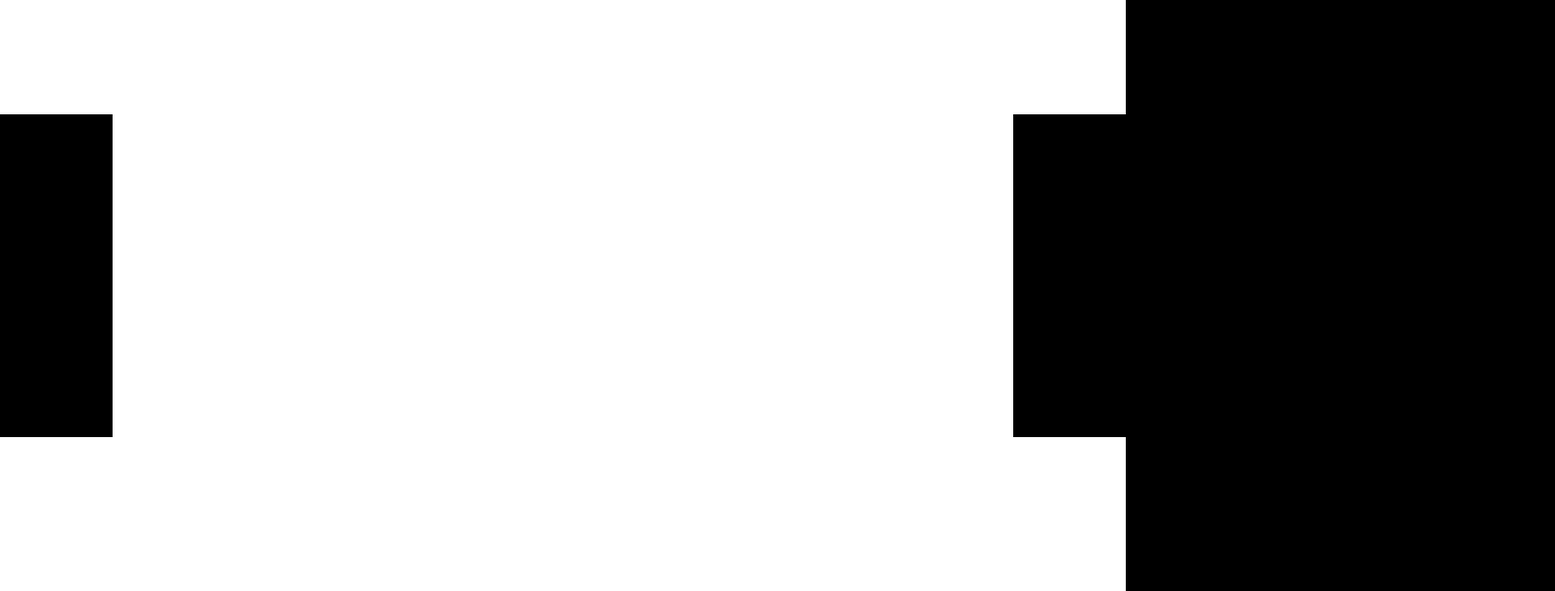
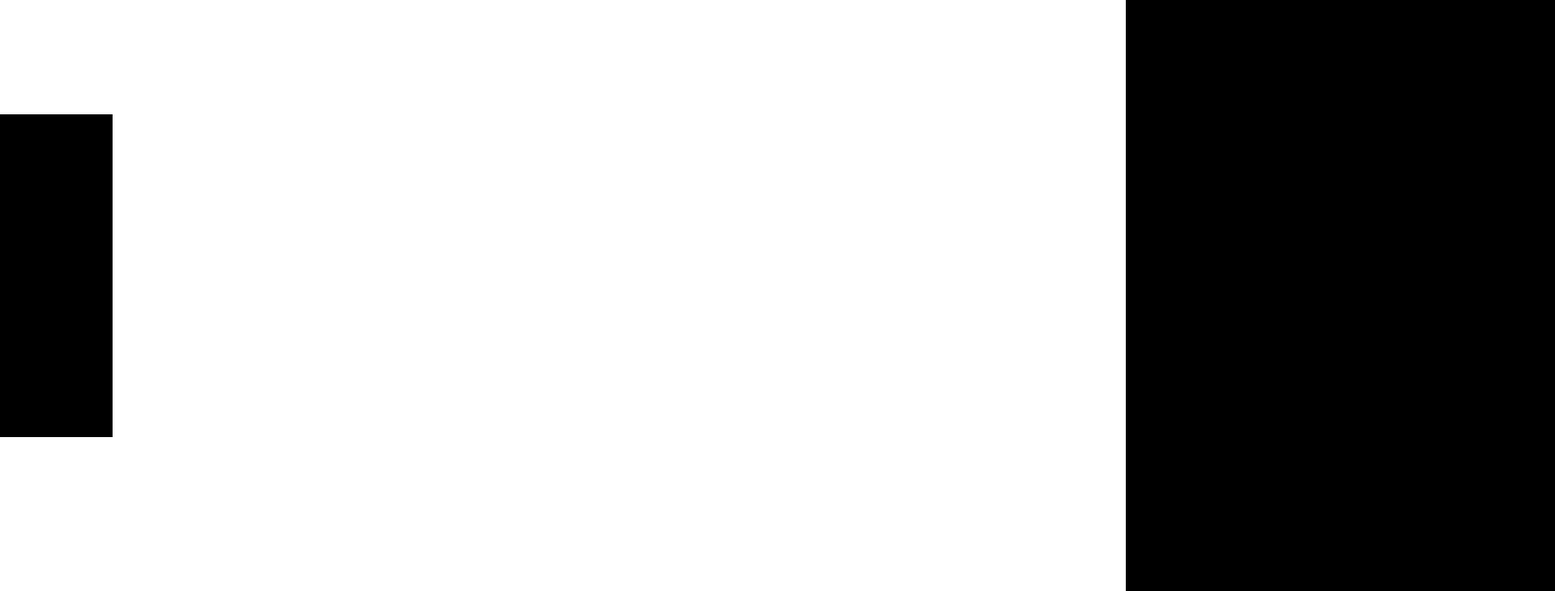
Before and after one commit to MinerHorst/portfolio, a Next.js app: page / in a window 1280 px wide. Shown: the part 920-1592 px from the top of the page at 88% size, 1768 px wide, since content can reach past the window. Built offline with nearby package versions, Linux system fonts and the light colour scheme.

Commit message:
commti fix shit later tomorrow

```diff
--- a/src/pages/index.tsx
+++ b/src/pages/index.tsx
@@ -1,9 +1,19 @@
 import Head from "next/head";
 import Link from "next/link";
-import { AnimatePresence, delay, easeInOut, motion as m } from "framer-motion";
+import {
+  AnimatePresence,
+  animate,
+  delay,
+  easeInOut,
+  motion as m,
+  progress,
+  scroll,
+  useMotionValueEvent,
+  useScroll,
+} from "framer-motion";
 import Image from "next/image";
 
-import { CSSProperties, useState } from "react";
+import { CSSProperties, useEffect, useRef, useState } from "react";
 
 import top from "../../public/top.png";
 import bottom from "../../public/bottom.png";
@@ -11,6 +21,26 @@ import { ChevronLeft, ChevronRight, Scale } from "lucide-react";
 
 export default function Home() {
   const children = ["L", "u", "i", "s", "K", "e", "ß", "l", "e", "r"];
+
+  const aboutref = useRef(null);
+
+  const [screenWidth, setScreenWidth] = useState<number>(0);
+
+  useEffect(() => {
+    if (typeof window !== "undefined") {
+      setScreenWidth(window.innerWidth);
+    }
+  }, []);
+  const [yProgress, setYProgress] = useState(0);
+
+  const { scrollYProgress } = useScroll({ container: aboutref });
+
+  useMotionValueEvent(scrollYProgress, "change", (latest) => {
+    console.log("Page scroll: ", latest);
+    setYProgress(latest);
+  });
+
+  const width60Percent = screenWidth * 0.6;
 
   return (
     <>
@@ -108,7 +138,10 @@ export default function Home() {
                   <p className=""></p> {/*Hero - Footer*/}
                 </div>
               </div>
-              <m.div className="sticky top-0 flex h-screen flex-col items-center justify-center bg-white text-black">
+              <m.div
+                ref={aboutref}
+                className="sticky top-0 flex h-screen flex-col items-center justify-center bg-white text-black"
+              >
                 <h2 className="playfair italic [font-size:_clamp(2em,3.5vw,8em)]">
                   About me
                 </h2>
@@ -119,15 +152,18 @@ export default function Home() {
                     className="z-10 h-[50%] w-[10%] bg-black"
                   ></m.div>
                   <m.div
-                    whileInView={{ x: "40vw" }}
-                    transition={{ delay: 1, duration: 1, ease: easeInOut }}
-                    className="z-10 h-[50%] w-[10%] bg-black"
+                    initial={{ x: 0 }}
+                    animate={{
+                      x: yProgress * 1000,
+                    }}
+                    transition={{ ease: easeInOut }}
+                    className="z-10 h-[50%] w-[10%] bg-black text-white"
                   ></m.div>
                 </div>
 
                 <div className="absolute left-0 top-0 flex h-screen w-screen flex-col items-center justify-center"></div>
               </m.div>
-              <div className="h-[50vh]"></div>
+              <div className="h-[200vh]"></div>
               <m.div className="z-10 flex h-fit flex-col items-center justify-center bg-red-500">
                 <div className=""></div>
                 <div className="flex h-screen w-screen items-center justify-center bg-red-500">
@@ -147,6 +183,7 @@ export default function Home() {
                 className="flex h-full w-full flex-col items-center justify-center"
               >
                 <m.div
+                  initial={{ height: "10%" }}
                   animate={{
                     height: ["10%", "60%"],
                     width: ["10%", "60%"],
```
